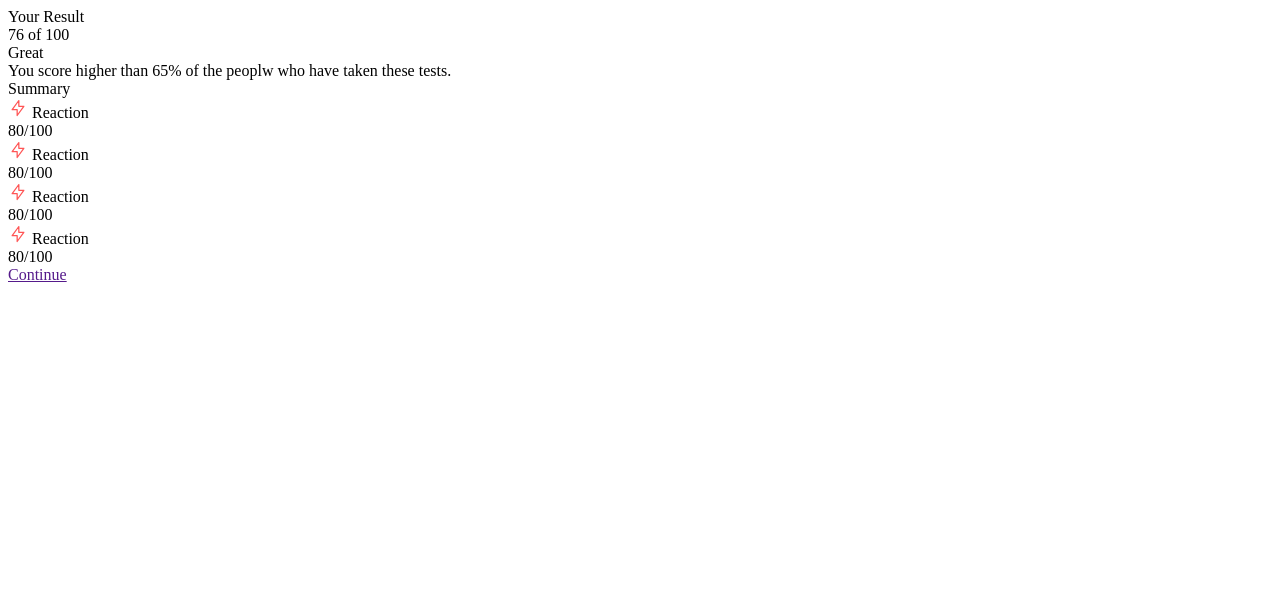
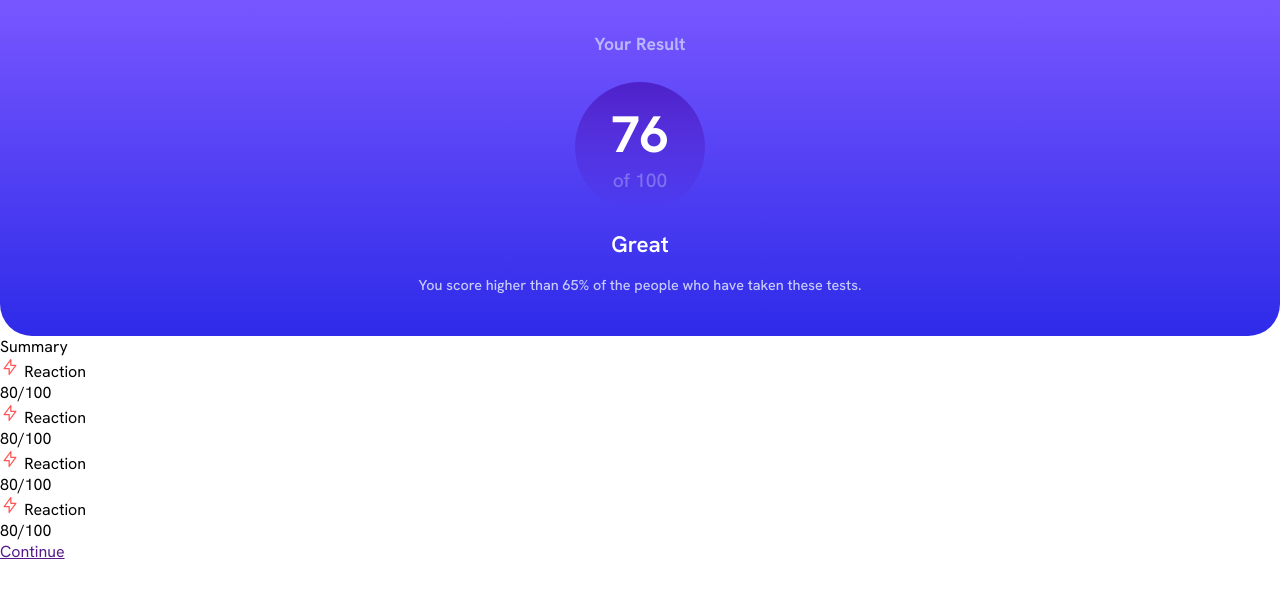
Before and after one commit to Renzoki/FrontEndMentorProjects, a plain HTML site: page Results-Summary-Component/results-summary-component-main/index.html in a window 1280 px wide. Drawn offline with Linux system fonts and the light colour scheme.

Commit message:
connected css

```diff
--- a/Results-Summary-Component/results-summary-component-main/index.html
+++ b/Results-Summary-Component/results-summary-component-main/index.html
@@ -4,20 +4,25 @@
 <head>
   <meta charset="UTF-8">
   <meta name="viewport" content="width=device-width, initial-scale=1.0">
+  <link href="https://fonts.googleapis.com/css2?family=Hanken+Grotesk:ital,wght@0,100..900;1,100..900&display=swap"
+    rel="stylesheet">
+  <link rel="stylesheet" href="styles.css">
   <title>Frontend Mentor | Results summary component</title>
 </head>
 
 <body>
-  <section class="results-container">
-    <section class="results-final-container">
+  <main>
+
+    <section class="results-final-container flex-center">
       <div class="result-label">Your Result</div>
-      <div class="score-display">
+      <div class="score-display flex-center">
         <span class="actual-score">76</span>
         <span class="total-score">of 100</span>
       </div>
       <div class="score-rating">Great</div>
-      <div class="score-comparison">You score higher than 65% of the peoplw who have taken these tests.</div>
+      <div class="score-comparison">You score higher than 65% of the people who have taken these tests.</div>
     </section>
+
     <section class="results-summary-container">
       <div class="summary-title">Summary</div>
       <div class="test-component-container">
@@ -53,7 +58,8 @@
       </div>
       </div>
     </section>
-  </section>
+
+  </main>
   <!-- <div class="attribution">
     Challenge by <a href="https://www.frontendmentor.io?ref=challenge" target="_blank">Frontend Mentor</a>.
     Coded by <a href="#">Your Name Here</a>.
```
Also changed, not shown: Results-Summary-Component/results-summary-component-main/assets/fonts/HankenGrotesk-VariableFont_wght.ttf (deleted).
